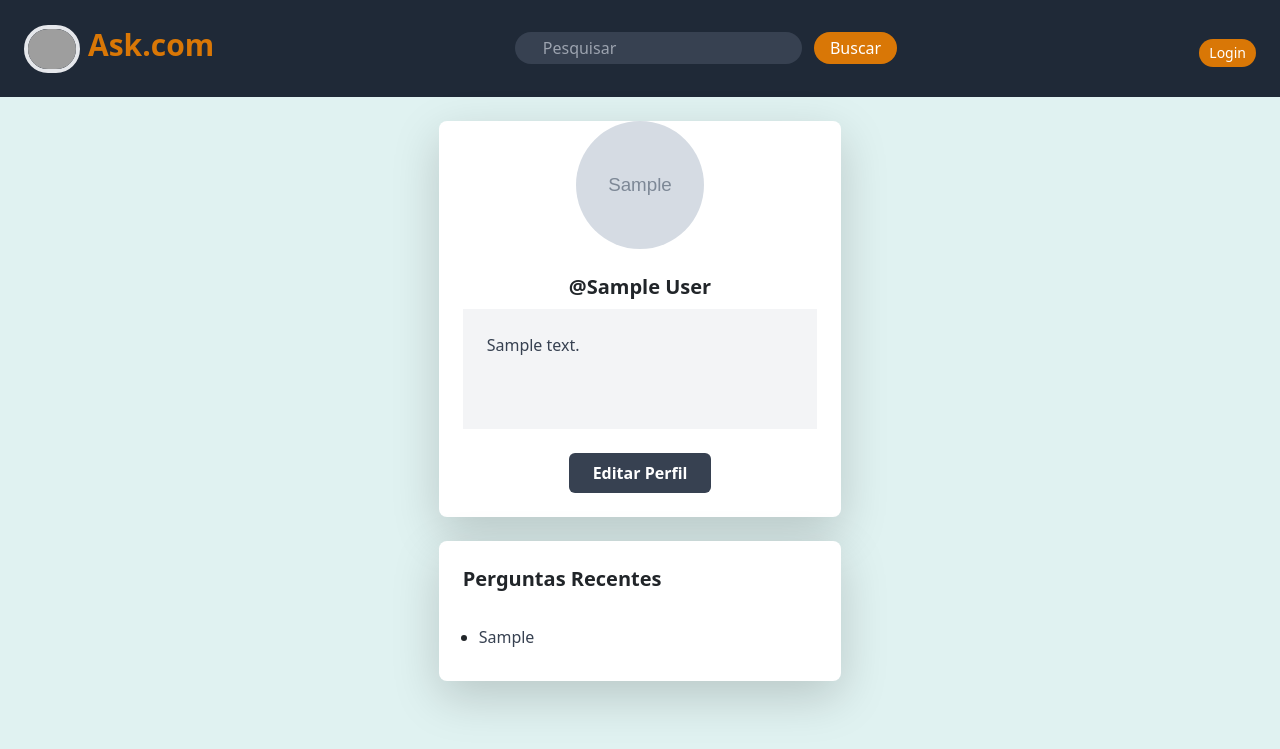
After one commit to Angelolucasfl/ask.com, a Django app: page /auth/perfil_usuario/1/ in a window 1280 px wide. The commit adds this page. Shown: the top 749 px of the page. Run offline with Django 4.2, Linux system fonts and the light colour scheme; tables that the repository leaves empty hold one stand-in row (values such as "Sample post"); grey boxes marked "Sample" are stand-in pictures; grey boxes are pictures that could not be loaded.

Commit message:
first commit

```diff
--- a/main/templates/main/home.html
+++ b/main/templates/main/home.html
@@ -19,14 +19,14 @@
 
 
   <div class="container mx-auto px-12 lg:px-18 w-3/5">
-      <h1 class="text-gray-800 text-3xl font-bold mb-2 mt-16">Suas Perguntas</h1>
+      <h1 class="text-gray-800 text-2xl font-bold mb-2 mt-16">Suas Perguntas</h1>
     {% for pergunta in pergunta %}
       {% if pergunta.host == request.user %}
         <div class="bg-white rounded-lg shadow-lg p-6 mb-6">
           <div class="flex items-center mb-4">
             <img src="{{ pergunta.host.avatar.url }}" alt="{{ pergunta.usuario.nome }}" class="w-12 h-12 rounded-full">
             <div class="ml-4">
-              <h3 class="text-gray-800 text-lg font-bold"> <a href="{% url 'perfil' %}">@{{ pergunta.host }}</h3></a>
+              <h3 class="text-gray-800 text-lg font-bold"> <a href="{% url 'perfil_usuario' pergunta.host.id %}">@{{ pergunta.host }}</h3></a>
               <p class="text-gray-600 text-sm">{{ pergunta.criado }}</p>
             </div>
           </div>
--- /dev/null
+++ b/users/templates/users/perfil_usuario.html
@@ -0,0 +1,40 @@
+{% extends "main.html" %}
+
+{% block content %}
+
+<div class="container mx-auto py-6">
+  <div class="flex flex-wrap justify-center">
+    <div class="w-full sm:w-1/2 lg:w-1/3 px-2">
+      <div class="rounded-lg overflow-hidden shadow-lg mb-6 bg-white">
+        <img class="w-32 h-32 mx-auto rounded-full" src="{{ user.avatar.url }}" alt="{{ user.nome_usuario }}">
+        <div class="px-6 py-4">
+          <div class="font-bold text-xl mb-2 text-center">@{{ user.nome_usuario }}</div>
+          <div class="bg-gray-100 py-4 px-4">
+            <p class="text-gray-700 text-base mb-12">{{ user.bio }}</p>
+          </div>
+          <div class="flex justify-center">
+            <a href="" class="inline-block bg-gray-700 hover:bg-blue-800 text-white font-bold py-2 px-4 rounded mt-6">Editar Perfil</a>
+          </div>
+        </div>
+      </div>
+
+      <div class="rounded-lg overflow-hidden shadow-lg bg-white py-6 px-4">
+        <div class="font-bold text-xl mb-4">Perguntas Recentes</div>
+        <ul class="list-disc pl-4">
+          {% for pergunta in perguntas %}
+            <li class="py-2">
+              <a href="{% url 'pergunta' pergunta.id %}" class="text-gray-700 hover:text-blue-600 transition-colors">{{ pergunta.corpo }}</a>
+            </li>
+          {% endfor %}
+        </ul>
+        {% if perguntas.count > 8 %}
+          <a href="{% url 'perguntas_recentes' %}" class="text-blue-500 font-bold hover:underline mt-4 inline-block">Ver Todas</a>
+        {% endif %}
+      </div>
+
+    </div>
+  </div>
+</div>
+
+
+{% endblock %}
--- a/users/urls.py
+++ b/users/urls.py
@@ -6,4 +6,6 @@ urlpatterns = [
     path('cadastrar/', views.cadastrar, name='cadastrar'),
     path('perfil/', views.perfil, name='perfil'),
     path('sair/', views.sair, name='sair'),
+
+    path('perfil_usuario/<str:id>/', views.perfil_usuario, name='perfil_usuario')
 ]
--- a/users/views.py
+++ b/users/views.py
@@ -1,6 +1,7 @@
 from django.shortcuts import render, redirect
 from django.contrib.auth import authenticate, login, logout
 from . models import User
+from main.models import Pergunta
 from django.contrib import messages
 from django.contrib.messages import constants
 from django.contrib.auth.decorators import login_required
@@ -83,7 +84,13 @@ def perfil(request):
     return render(request, 'users/perfil.html', context)
 
 
-
 def sair(request):
     logout(request)
     return redirect('/auth/login')
+
+
+def perfil_usuario(request, id):
+    user = User.objects.get(id=id)
+    perguntas = user.pergunta_set.all()
+    context = {'user':user, 'perguntas':perguntas}
+    return render(request, 'users/perfil_usuario.html', context)
```
Also changed, not shown: main/views.py (line endings or trailing spaces).
